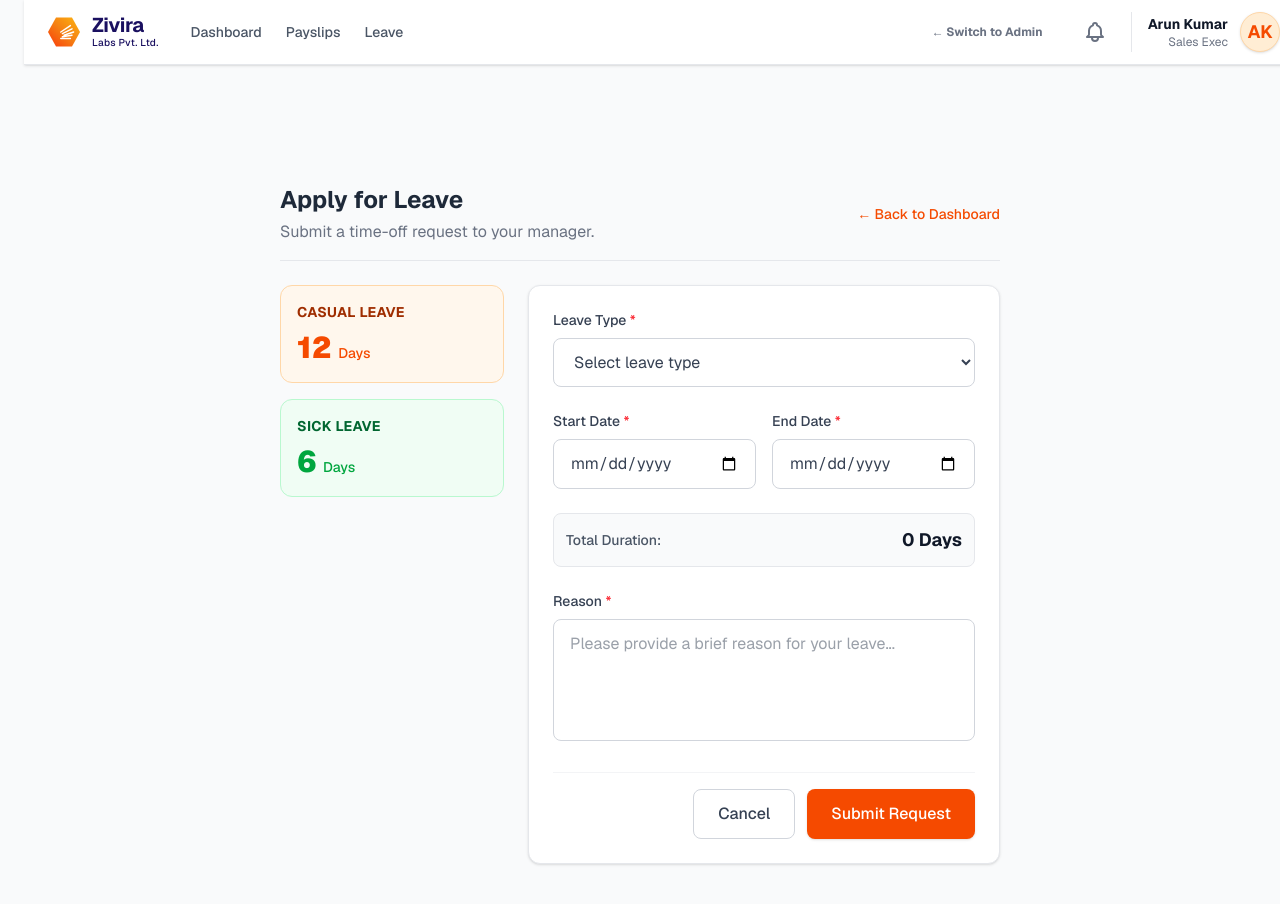
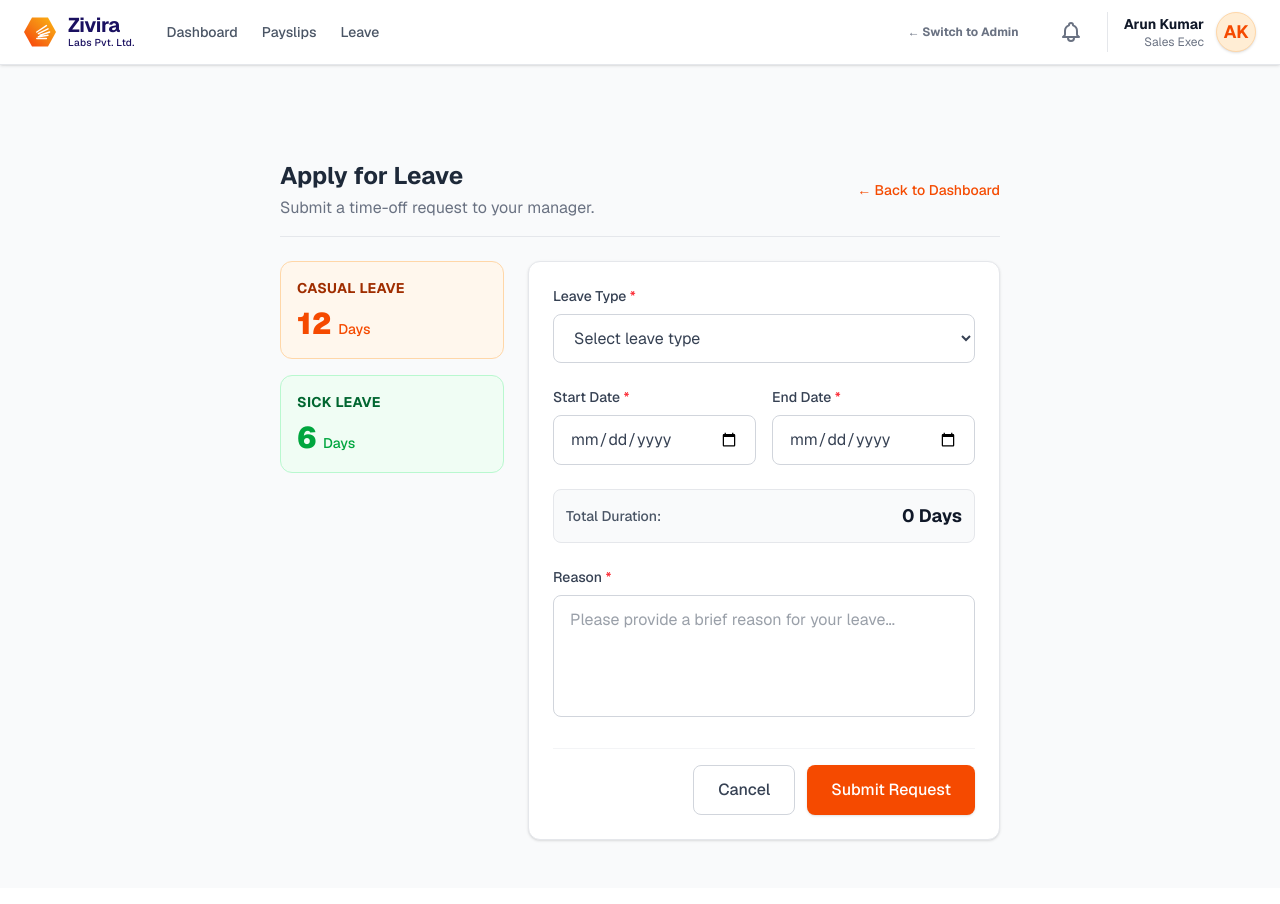
Before and after one commit to ziviralab-sys/Zivira-HR, a Next.js app: page /ess/leave/apply in a window 1280 px wide. Shown: the top 904 px of the page. Built offline with nearby package versions, Linux system fonts and the light colour scheme.

Commit message:
Fix ESS layout left padding gap by removing global ClientLayoutWrapper padding on ESS routes and explicitly pinning the header to left-0

```diff
--- a/src/app/ess/layout.tsx
+++ b/src/app/ess/layout.tsx
@@ -3,7 +3,7 @@ import Link from "next/link";
 export default function ESSLayout({ children }: { children: React.ReactNode }) {
   return (
     <div className="min-h-screen bg-gray-50 dark:bg-gray-950 font-sans text-gray-900 dark:text-gray-100 transition-colors">
-      <header className="bg-white dark:bg-gray-900 border-b border-gray-200 dark:border-gray-800 shadow-sm fixed top-0 w-full z-10 transition-colors">
+      <header className="bg-white dark:bg-gray-900 border-b border-gray-200 dark:border-gray-800 shadow-sm fixed top-0 left-0 w-full z-10 transition-colors">
         <div className="w-full px-6 h-16 flex items-center justify-between">
           <div className="flex items-center gap-8">
             <div className="flex items-center gap-3">
--- a/src/components/ClientLayoutWrapper.tsx
+++ b/src/components/ClientLayoutWrapper.tsx
@@ -17,7 +17,7 @@ export default function ClientLayoutWrapper({ children }: { children: React.Reac
       <Sidebar isCollapsed={isCollapsed} setIsCollapsed={setIsCollapsed} />
       <div className={`flex-1 flex flex-col transition-all duration-300 ${!isNoSidebar ? (isCollapsed ? 'ml-16' : 'ml-64') : ''}`}>
         {!isNoSidebar && <Header />}
-        <main className={`flex-1 overflow-auto bg-gray-50 dark:bg-gray-950 ${pathname === '/' ? 'p-0' : 'p-6'}`}>
+        <main className={`flex-1 overflow-auto bg-gray-50 dark:bg-gray-950 ${isNoSidebar ? 'p-0' : 'p-6'}`}>
           {children}
         </main>
       </div>
```
